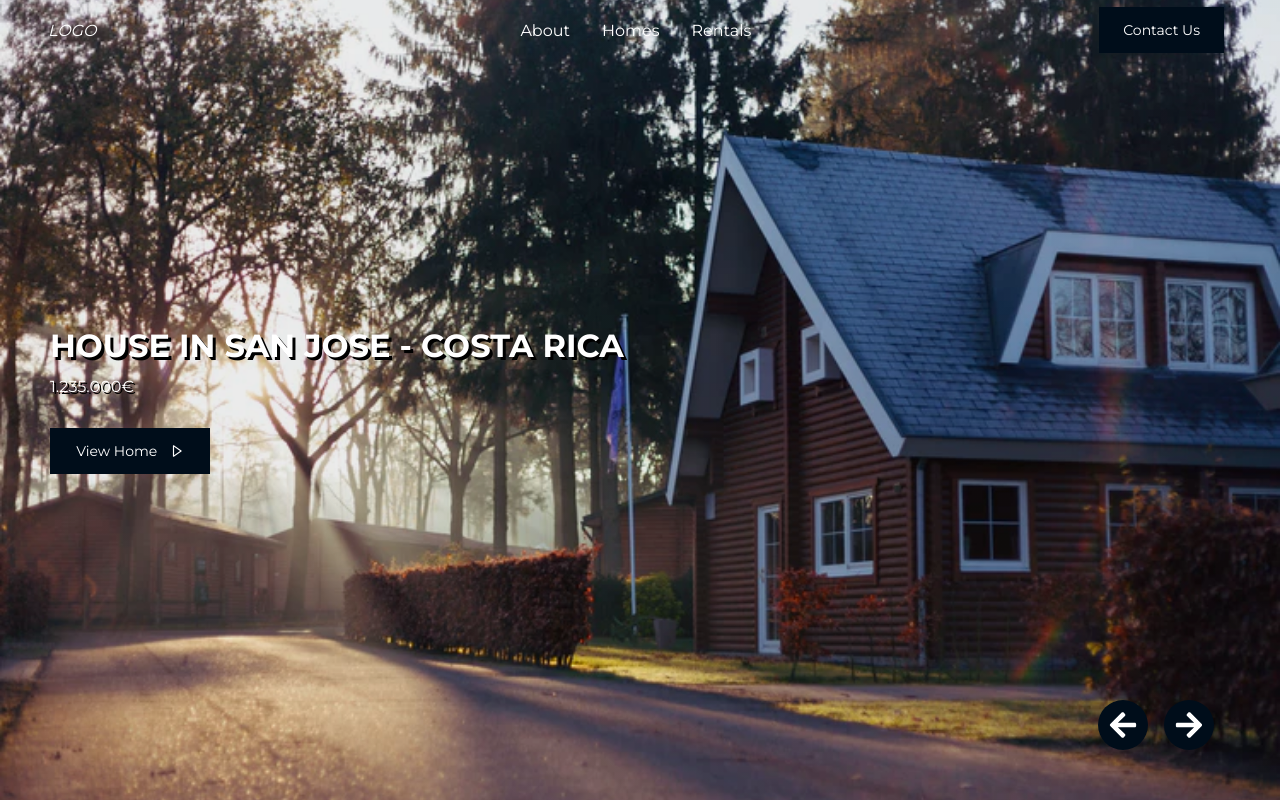
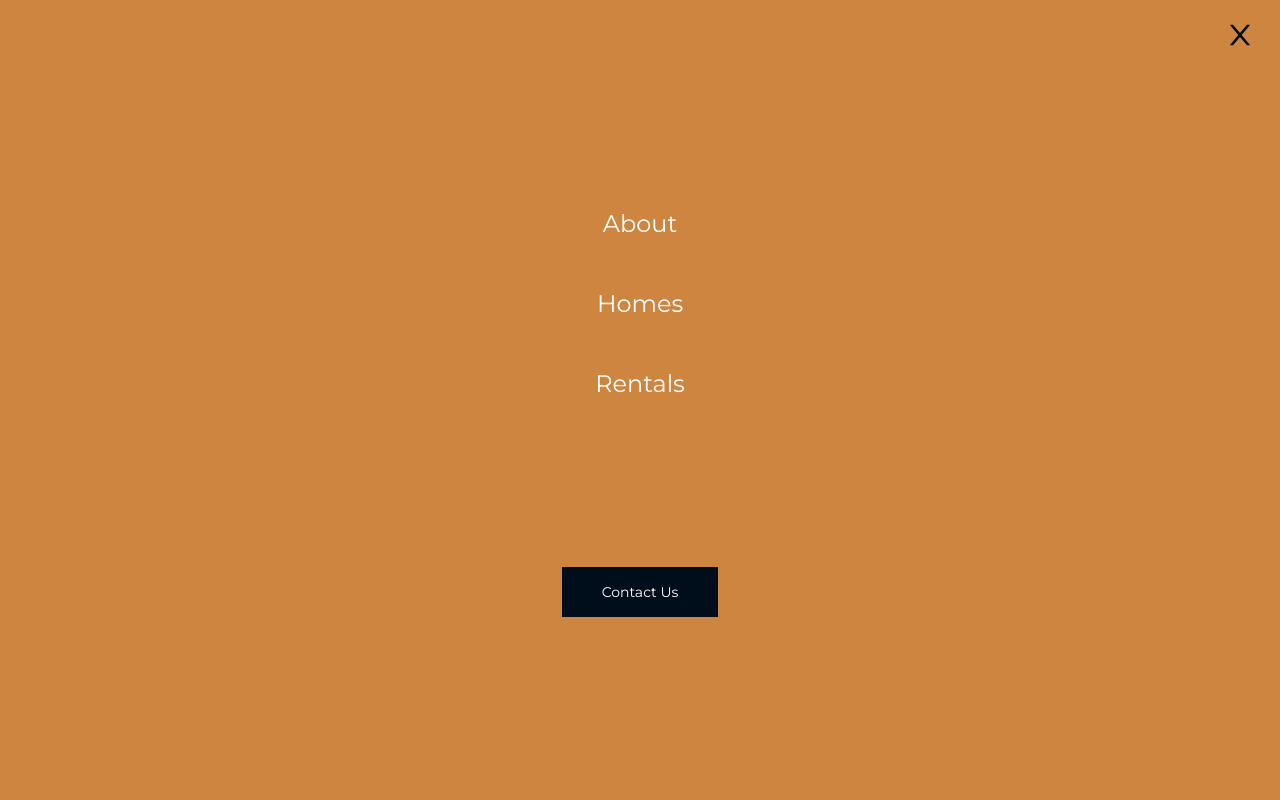
Before and after one commit to BinayT/Dream-Home, a React (Create React App) app: page / in a window 1280 px wide. Built offline with nearby package versions, Linux system fonts and the light colour scheme.

Commit message:
DropDown menu styled, looking good

```diff
--- a/src/App.js
+++ b/src/App.js
@@ -1,5 +1,6 @@
 import React from 'react';
 
+import Dropdown from './components/Dropdown/Dropdown';
 import Navbar from './components/Navbar/Navbar';
 import Slider from './components/Slider/Slider';
 import { sliderData } from './data/SliderData';
@@ -9,6 +10,7 @@ function App() {
     <>
       <Navbar />
       <Slider slides={sliderData} />
+      <Dropdown />
     </>
   );
 }
--- /dev/null
+++ b/src/components/Dropdown/Dropdown.jsx
@@ -0,0 +1,30 @@
+import React from 'react';
+import { Link } from 'react-router-dom';
+import { AiOutlineClose } from 'react-icons/ai';
+
+import './Dropdown.scss';
+import { menuData } from '../../data/MenuData';
+
+function Dropdown() {
+  return (
+    <div className='dropdown'>
+      <div className='dropdown__icon'>
+        <AiOutlineClose className='dropdown__iconClose' />
+      </div>
+      <div>
+        <div className='dropdown__menu'>
+          {menuData.map((el, i) => (
+            <Link to={el.link} key={i} className='dropdown__link'>
+              {el.title}
+            </Link>
+          ))}
+        </div>
+        <div className='dropdown__button'>
+          <Link to='/contact'>Contact Us</Link>
+        </div>
+      </div>
+    </div>
+  );
+}
+
+export default Dropdown;
--- /dev/null
+++ b/src/components/Dropdown/Dropdown.scss
@@ -0,0 +1,66 @@
+@import '../Navbar/Button/Button.scss';
+
+.dropdown {
+  position: fixed;
+  z-index: 999;
+  width: 100%;
+  height: 100%;
+  background: #cd853f;
+  display: grid;
+  align-items: center;
+  top: 0;
+  left: 0;
+  transition: 0.3s ease-in-out;
+  opacity: 1;
+}
+
+.dropdown__icon {
+  position: absolute;
+  top: 1.2rem;
+  right: 1.5rem;
+  background: transparent;
+  cursor: pointer;
+  font-size: 2rem;
+  outline: none;
+}
+
+.dropdown__iconClose {
+  color: #000d1a;
+}
+
+.dropdown__menu {
+  display: grid;
+  grid-template-columns: 1fr;
+  grid-template-rows: repeat(4, 80px);
+  text-align: center;
+  margin-bottom: 4rem;
+
+  @media screen and (max-width: 480px) {
+    grid-template-rows: repeat(4, 60px);
+  }
+}
+
+.dropdown__link {
+  display: flex;
+  color: #fff;
+  align-items: center;
+  justify-content: center;
+  font-size: 1.5rem;
+  text-decoration: none;
+  list-style: none;
+  cursor: pointer;
+  transition: 0.2s ease-in-out;
+
+  &:hover {
+    color: #000d1a;
+  }
+}
+
+.dropdown__button {
+  display: flex;
+  justify-content: center;
+
+  a {
+    @include Button('primary', 'big', 'primary');
+  }
+}
--- a/src/components/Navbar/Button/Button.scss
+++ b/src/components/Navbar/Button/Button.scss
@@ -21,7 +21,7 @@
   justify-content: center;
   align-items: center;
   @if $padding == 'big' {
-    padding: '16px 40px';
+    padding: 16px 40px;
   } @else {
     padding: $padding;
   }
```
